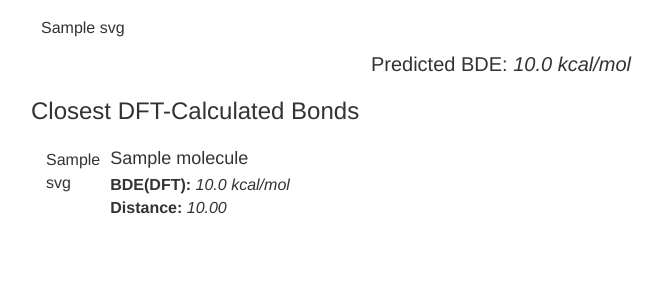
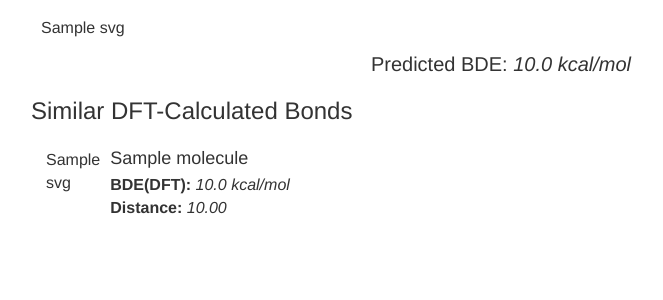
Before and after one commit to pstjohn/bde_prediction_flask, a Flask app: template bde_prediction/templates/neighbor.html in a window 1280 px wide. Shown: the part 248-548 px from the top of the page, without its empty margins (139-802 px from the left). Run offline with Flask 2, Linux system fonts and the light colour scheme; the template is opened without the code that fills it: most values are stand-ins (such as "Sample title", 1, 10 or a date in 2020); parts of the project's set-up code (start-up, migrations or seed data) failed here and were passed over; some libraries are stand-ins or nearby versions.

Commit message:
small changes

```diff
--- a/bde_prediction/templates/neighbor.html
+++ b/bde_prediction/templates/neighbor.html
@@ -11,7 +11,7 @@
 	</p>
 </div>
 
-<h3>Closest DFT-Calculated Bonds</h3>
+<h3>Similar DFT-Calculated Bonds</h3>
 
 <div class='container'>
 <div id='frags' class="row">
```
Also changed, not shown: 1 other file.
